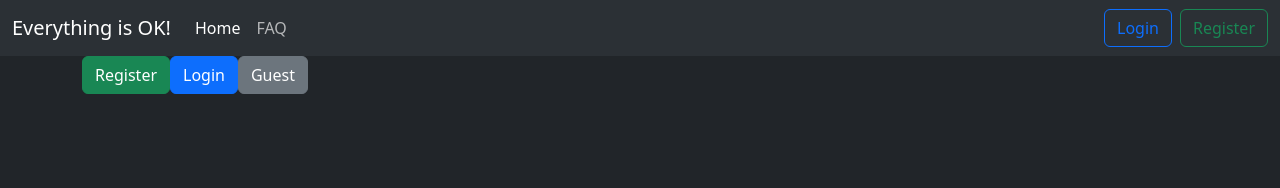
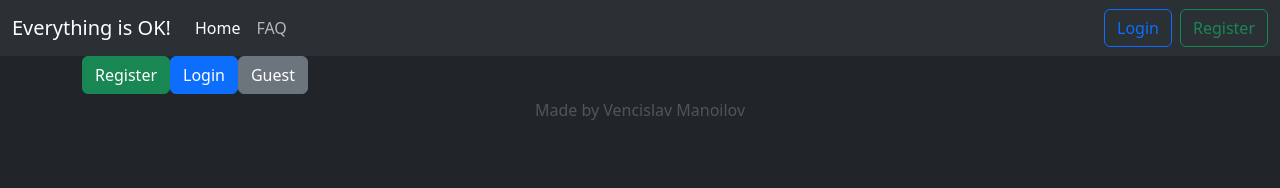
Before and after one commit to VencislavManoilov/Everything-is-OK, a React (Create React App) app in the folder front-end/: page / in a window 1280 px wide. Shown: the top 188 px of the page. Built offline with nearby package versions, Linux system fonts and the light colour scheme; no server answers.

Commit message:
Added Footer

```diff
--- a/front-end/src/App.js
+++ b/front-end/src/App.js
@@ -2,6 +2,7 @@ import React, { useState, useEffect } from "react";
 import { BrowserRouter as Router, Route, Routes, Link, useLocation } from "react-router-dom";
 import axios from "axios";
 import Navbar from "./components/Navbar";
+import Footer from "./components/Footer";
 
 const URL = process.env.REACT_APP_BACKEND_URL || process.env.REACT_APP_CUSTOM_BACKEND_URL || "http://localhost:8080";
 
@@ -66,6 +67,7 @@ function App() {
             <Routes>
                 <Route path='/' element={<InitComponent user={user} onRegisterGuest={RegisterGuest} />} />
             </Routes>
+            <Footer />
         </Router>
     );
 }
--- /dev/null
+++ b/front-end/src/components/Footer.js
@@ -0,0 +1,14 @@
+import React from "react";
+
+const Footer = () => {
+    return (
+        <footer id="footer" className="container-fluid" style={{color: ""}}>
+            <div className="row text-center">
+                {document.body.scrollHeight > window.innerHeight ? <button className="btn btn-secondary" onClick={window.scrollTo(0, 0)}>Back to top</button> : <></>}
+                <p className="opacity-25 mt-1">Made by Vencislav Manoilov</p>
+            </div>
+        </footer>
+    );
+}
+
+export default Footer;
```
